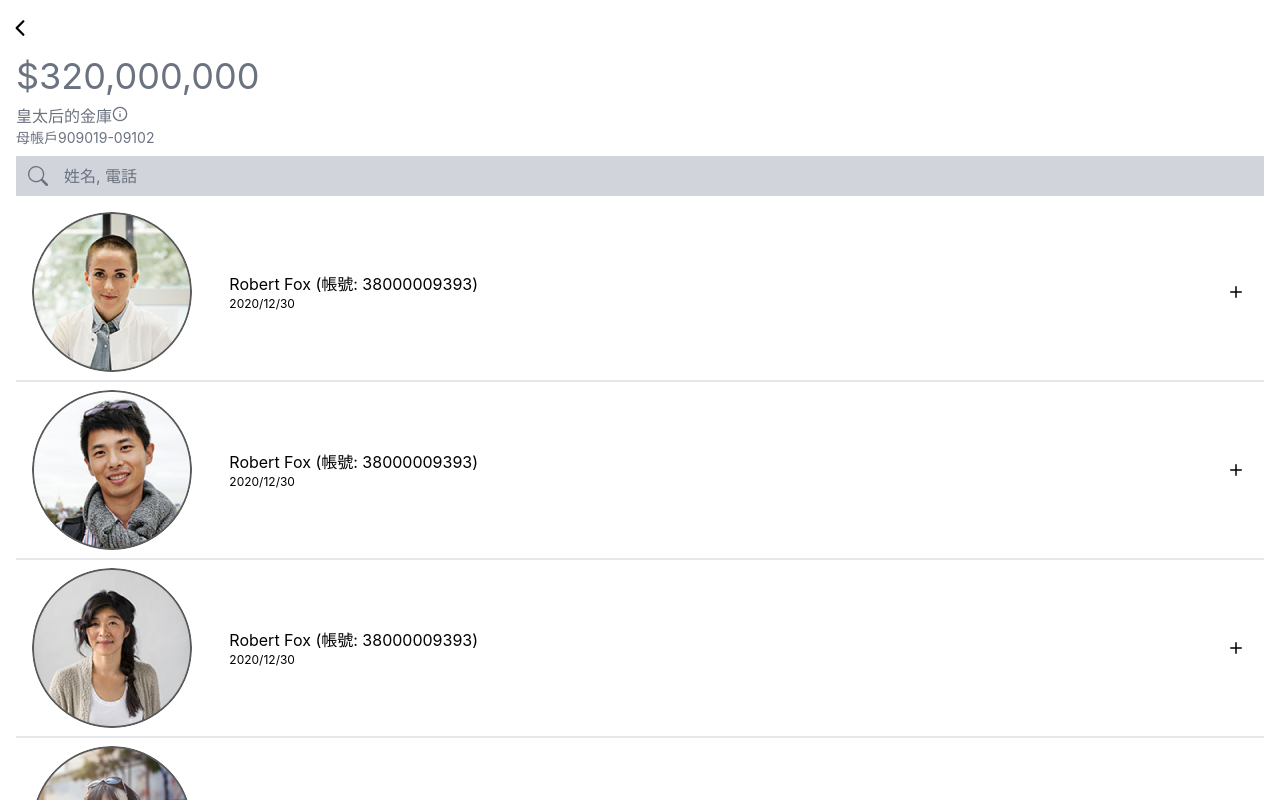
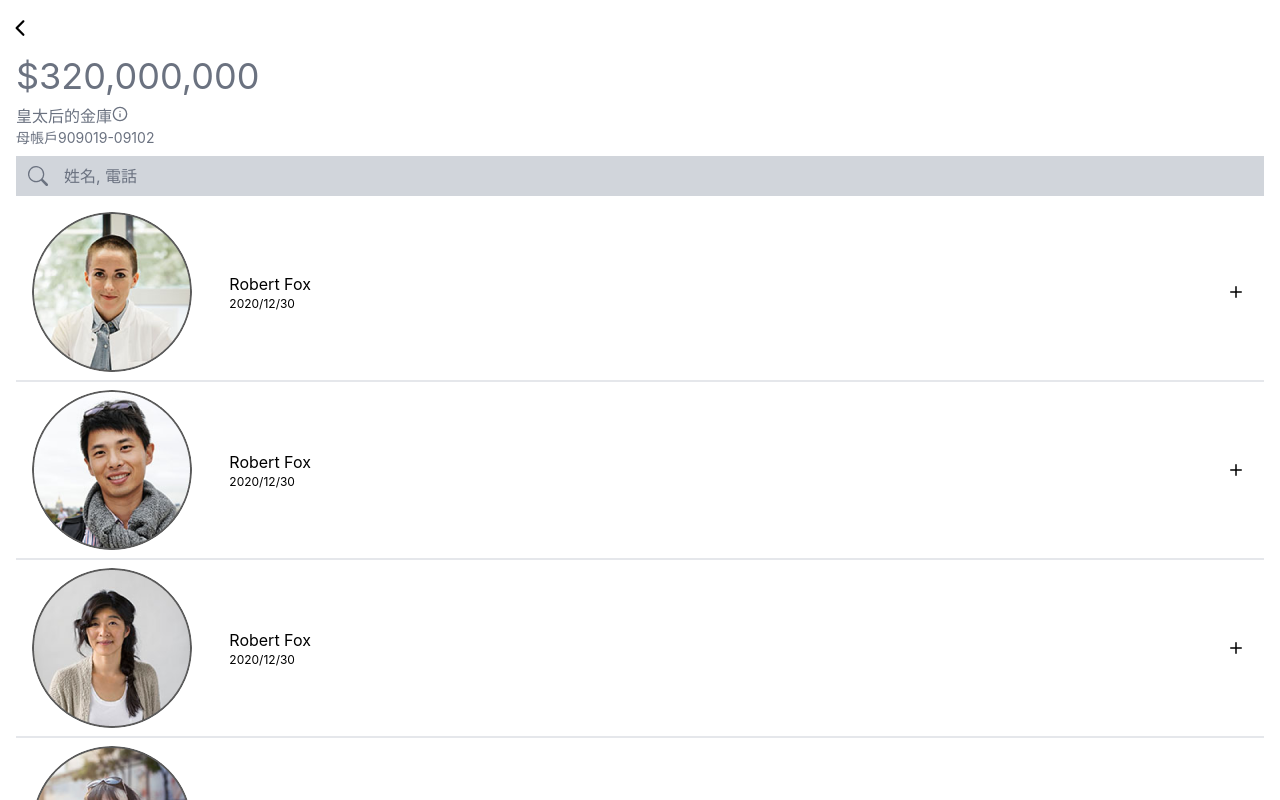
Before and after one commit to kayac-chang/React-Online-Banking, a React (Create React App) app: page /submain in a window 1280 px wide. Built offline with nearby package versions, Linux system fonts and the light colour scheme.

Commit message:
fix transfer layout impl

```diff
--- a/src/components/base/atoms/Avatar.tsx
+++ b/src/components/base/atoms/Avatar.tsx
@@ -1,12 +1,17 @@
 import clsx from "clsx";
 
-type Props = {
+type AvatarProps = {
   className?: string;
   img: string;
   name: string;
   showName?: boolean;
 };
-export default function Avatar({ img, name, className, showName }: Props) {
+export default function Avatar({
+  img,
+  name,
+  className,
+  showName,
+}: AvatarProps) {
   return (
     <figure
       className={clsx("inline-flex flex-col items-center space-y-1", className)}
--- a/src/components/transfer/Record.tsx
+++ b/src/components/transfer/Record.tsx
@@ -1,20 +1,17 @@
 import { Plus } from "components/base/atoms/Button";
 import AvatarGroup from "components/base/molecules/AvatarGroup";
 
-type Props = {
+type RecordProps = {
   className?: string;
   img: string;
-  id: string;
   name: string;
   date: string;
 };
-export default function Record({ img, name, id, date, className }: Props) {
+export default function Record({ img, name, date, className }: RecordProps) {
   return (
     <AvatarGroup name={name} img={img} className={className}>
       <div className="flex-1 flex flex-col justify-center">
-        <h3>
-          {name} {`(帳號: ${id})`}
-        </h3>
+        <h3>{name}</h3>
 
         <span className="text-xs">{date}</span>
       </div>
--- a/src/pages/SubMain.tsx
+++ b/src/pages/SubMain.tsx
@@ -124,9 +124,9 @@ export default function SubMain() {
         </div>
 
         <div className="overflow-y-auto divide-y-2" ref={fillRemainHeight}>
-          {records.map(({ id, name, img, date }, index) => (
+          {records.map(({ name, img, date }, index) => (
             <div className="mx-4">
-              <Record key={index} id={id} name={name} img={img} date={date} />
+              <Record key={index} name={name} img={img} date={date} />
             </div>
           ))}
         </div>
--- a/src/pages/Transfer.tsx
+++ b/src/pages/Transfer.tsx
@@ -118,8 +118,8 @@ export default function Transfer() {
 
       <Section className="flex-1" title="最近紀錄">
         <div className="divide-y overflow-y-auto" ref={fillRemainHeight}>
-          {records.map(({ id, name, img, date }, index) => (
-            <Record key={index} id={id} name={name} img={img} date={date} />
+          {records.map(({ name, img, date }, index) => (
+            <Record key={index} name={name} img={img} date={date} />
           ))}
         </div>
       </Section>
```
